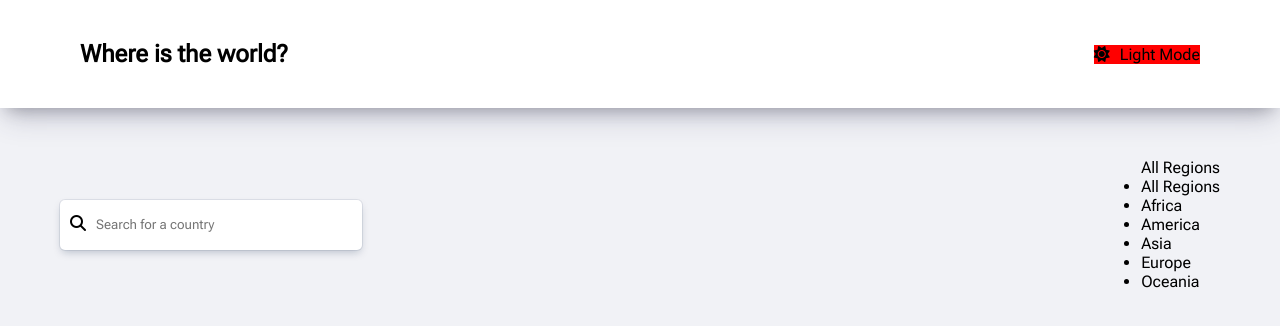
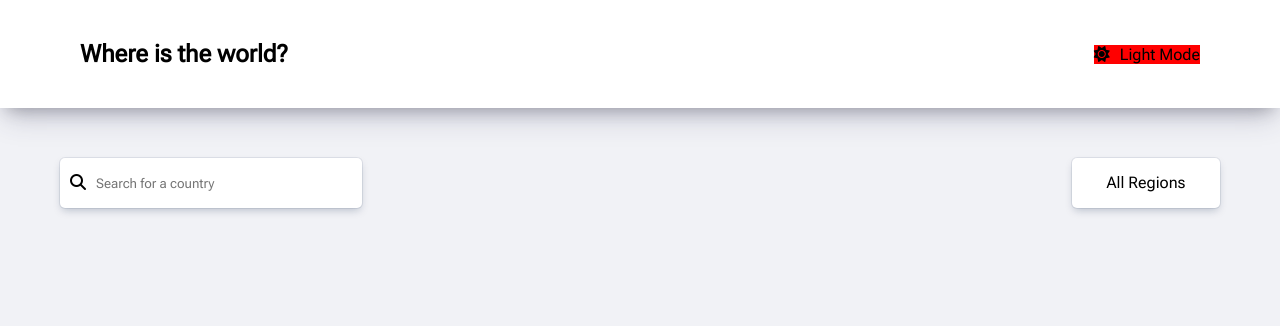
Before and after one commit to amir-shahsahebi/countries, a React (Create React App) app: page / in a window 1280 px wide. Shown: the top 326 px of the page. Built offline with nearby package versions, Linux system fonts and the light colour scheme.

Commit message:
use ref added

```diff
--- a/src/components/DropDown.js
+++ b/src/components/DropDown.js
@@ -1,15 +1,45 @@
-import { useState } from "react";
+import { useEffect, useRef, useState } from "react";
 
 const DropDown = ({ optionList }) => {
   const [selected, setSelected] = useState(optionList[0]);
+  const [clicked, setClicked] = useState(false);
+  const ref = useRef();
+  useEffect(() => {
+    const onBodyClick = (e) => {
+      if (ref.current.contains(e.target)) {
+        return;
+      }
+      setClicked(false);
+    };
+    document.body.addEventListener("click", onBodyClick, { capture: true });
+
+    return () => {
+      document.body.removeEventListener("click", onBodyClick, {
+        capture: true,
+      });
+    };
+  }, [clicked]);
+  const handleClick = (e) => {
+    // console.dir(e.target.innerText);
+    setSelected(e.target.innerText);
+    setClicked(!clicked);
+  };
   return (
-    <div className="dropDownContainer">
-      <span className="selectedValue">{selected}</span>
-      <div className="dropDown">
+    <div ref={ref} className="dropDownContainer">
+      <span onClick={() => setClicked(!clicked)} className="selectedValue">
+        {selected}
+      </span>
+      <div className="dropDown" style={!clicked ? { display: "none" } : null}>
         <ul>
-          {optionList.map((option) => {
-            return <li>{option}</li>;
-          })}
+          {optionList
+            .filter((option) => option !== selected)
+            .map((option) => {
+              return (
+                <li key={option} onClick={handleClick}>
+                  {option}
+                </li>
+              );
+            })}
         </ul>
       </div>
     </div>
--- a/src/index.css
+++ b/src/index.css
@@ -63,7 +63,7 @@ i {
   outline: 0;
 }
 
-.select {
+/* .select {
   background-color: #fff;
   padding: 10px;
   border-radius: 5px;
@@ -72,11 +72,55 @@ i {
 }
 
 .select select {
-  /* background-color: aqua; */
   width: 16rem;
   height: 30px;
   border: 0;
 }
 .select select:focus {
   outline: 0;
+} */
+
+.selectedValue {
+  display: inline-block;
+  width: 8rem;
+  line-height: 30px;
+  background-color: #fff;
+  padding: 10px;
+  border-radius: 5px;
+  box-shadow: rgba(9, 30, 66, 0.25) 0px 4px 8px -2px,
+    rgba(9, 30, 66, 0.08) 0px 0px 0px 1px;
+  text-align: center;
+  /* color: red; */
 }
+
+.dropDown {
+  margin-top: 10px;
+  /* display: inline-block; */
+  z-index: 10;
+  box-shadow: rgba(9, 30, 66, 0.25) 0px 4px 8px -2px,
+    rgba(9, 30, 66, 0.08) 0px 0px 0px 1px;
+  position: absolute;
+}
+.dropDown ul {
+  background-color: #fff;
+  border-radius: 5px;
+  list-style: none;
+  display: flex;
+  flex-direction: column;
+  align-items: center;
+  /* filter: drop-shadow(
+    0px 4px 8px rgba(9, 30, 66, 0.25),
+    0px 0px 0px 1px rgba(9, 30, 66, 0.08)
+  ); */
+}
+
+.dropDown ul li {
+  width: 8rem;
+  padding: 4px 10px;
+  line-height: 30px;
+  text-align: center;
+  border-bottom: #2f3542 0.5px solid;
+}
+.dropDown ul li:last-child {
+  border-bottom: 0;
+}
```
